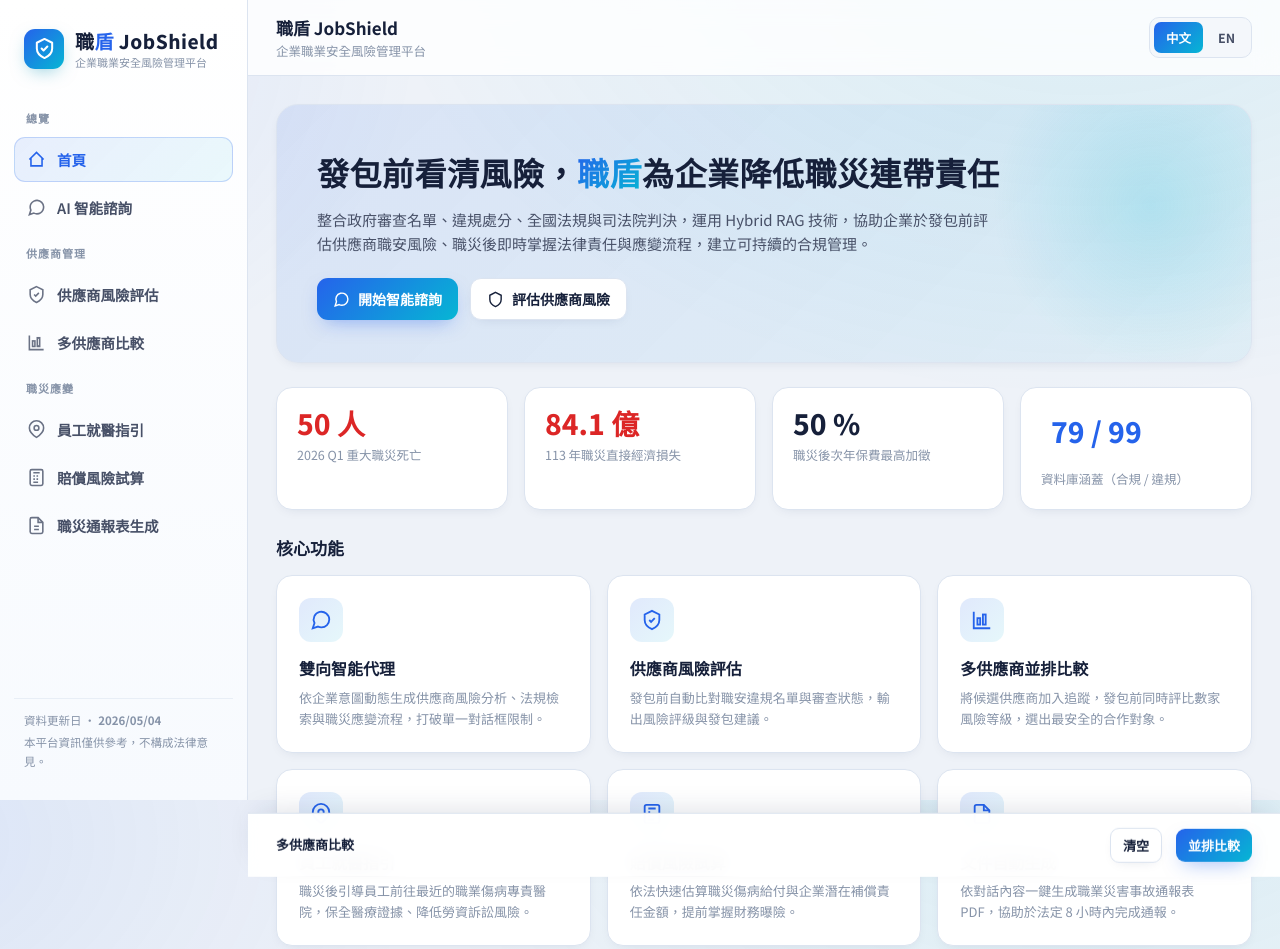
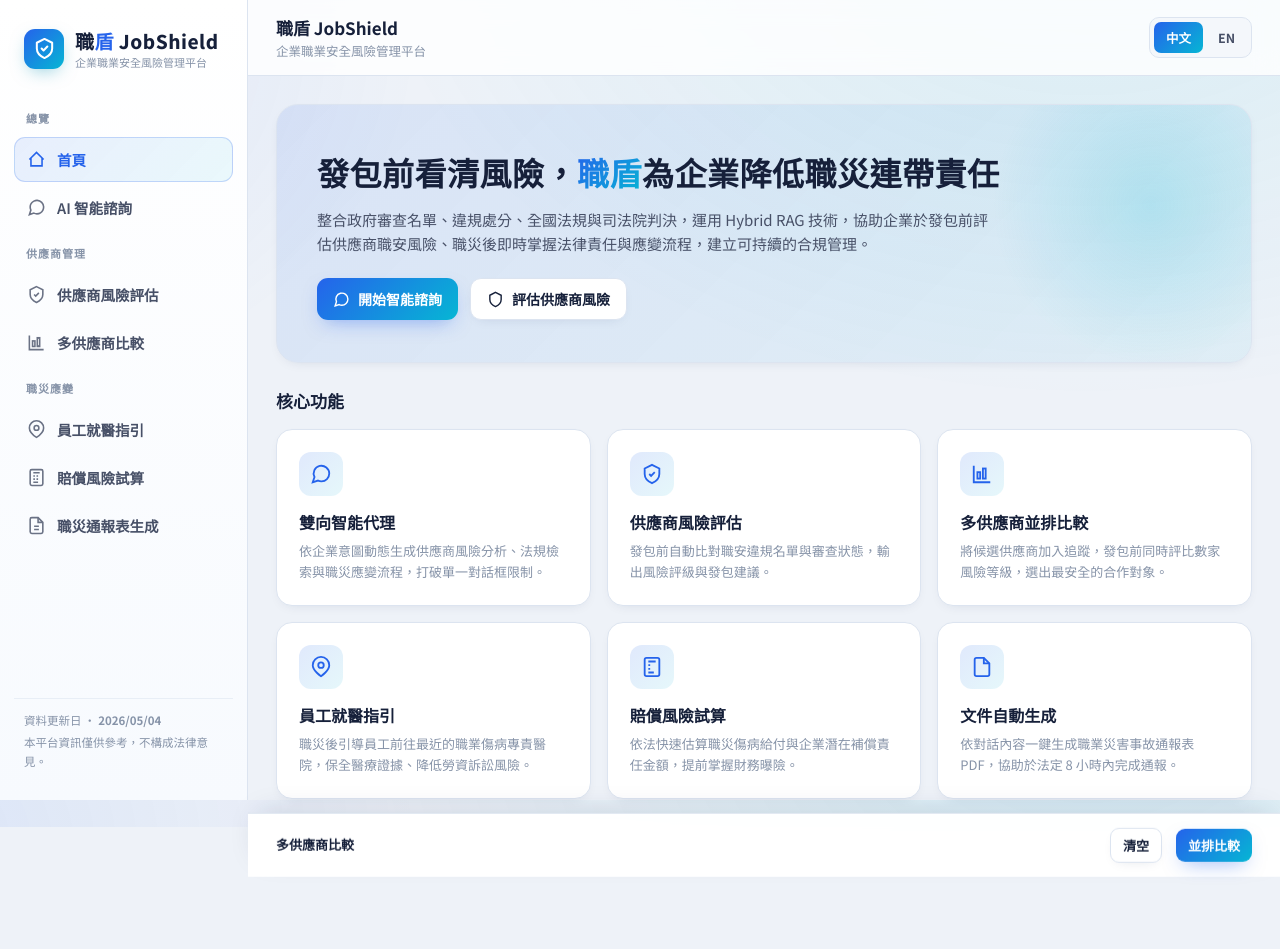
Before and after one commit to GingerLiao/Occupational_Safety, a plain HTML site: page index.html in a window 1280 px wide. After the commit the page ends 827 px from the top, so only its background shows below. Drawn offline with nearby package versions, Linux system fonts and the light colour scheme; a script that the page names is missing.

```diff
--- a/index.html
+++ b/index.html
@@ -96,12 +96,7 @@
           </div>
         </div>
 
-        <div class="stats">
-          <div class="stat"><div class="big bad" data-i18n="stat.death.v">50 人</div><div class="lbl" data-i18n="stat.death">2026 Q1 重大職災死亡</div></div>
-          <div class="stat"><div class="big bad" data-i18n="stat.loss.v">84.1 億</div><div class="lbl" data-i18n="stat.loss">113 年職災直接經濟損失</div></div>
-          <div class="stat"><div class="big warn" data-i18n="stat.premium.v">50 %</div><div class="lbl" data-i18n="stat.premium">職災後次年保費最高加徵</div></div>
-          <div class="stat"><div class="big brand"><span id="covCount">79 / 99</span></div><div class="lbl" data-i18n="stat.coverage">資料庫涵蓋（合規 / 違規）</div></div>
-        </div>
+
 
         <div class="section-title" style="margin:8px 0 14px;font-size:17px" data-i18n="home.features">核心功能</div>
         <div class="feature-grid" id="featureGrid"></div>
--- a/js/app.js
+++ b/js/app.js
@@ -73,7 +73,7 @@
 
   await loadDB();
   document.getElementById("dataDate").textContent = fmtDate(DB.updated.replace(/-/g,""));
-  document.getElementById("covCount").textContent = `${DB.companies.length} / ${DB.violations.length}`;
+  //document.getElementById("covCount").textContent = `${DB.companies.length} / ${DB.violations.length}`;
 
   renderFeatures(); renderMobileNav();
 
```
